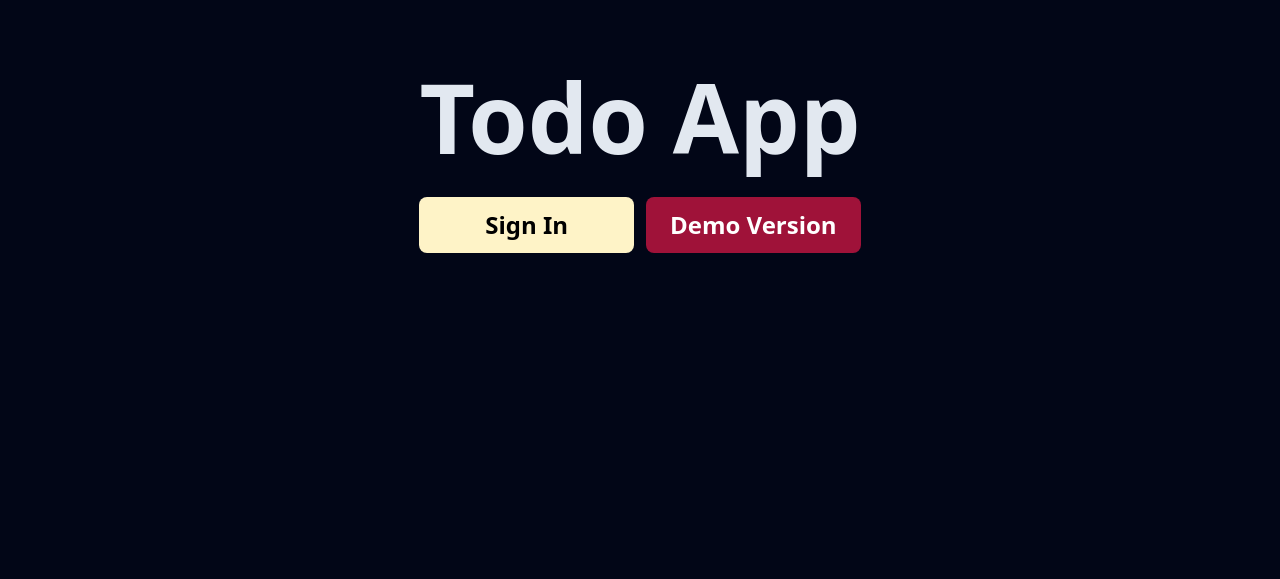
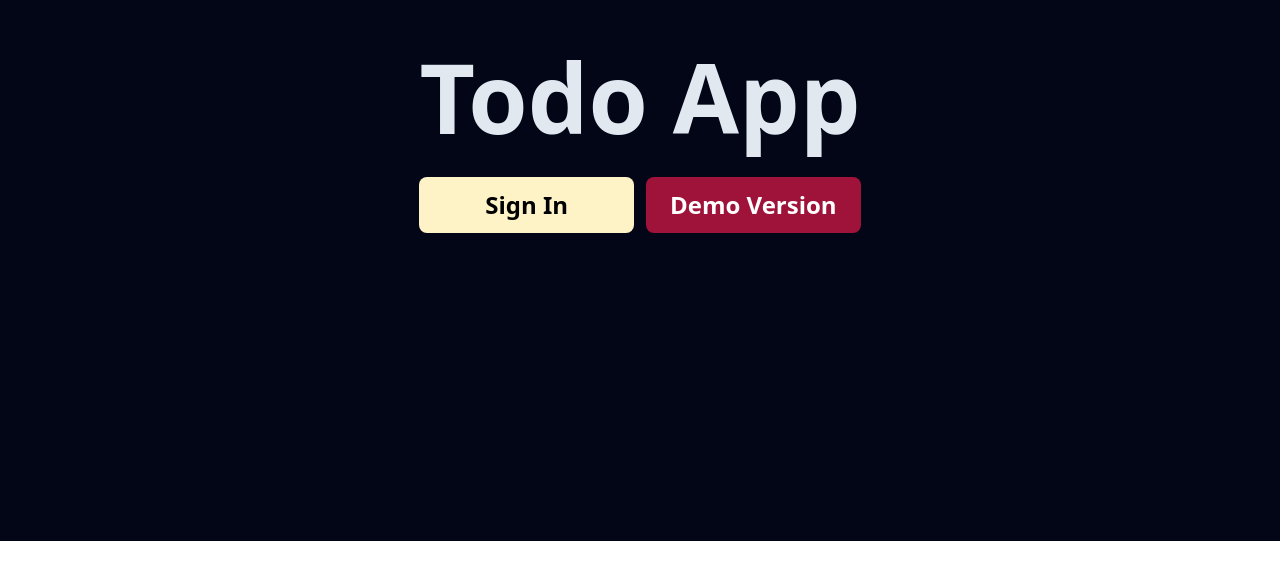
Before and after one commit to Jerome-study/todo-app-postgres, a React (Vite) app in the folder frontend/: page / in a window 1280 px wide. Shown: the part 259-838 px from the top of the page. After the commit the page ends 800 px from the top, so only its background shows below. Built offline with nearby package versions, Linux system fonts and the light colour scheme.

Commit message:
navigation bar and protected routes design half finished

```diff
--- a/frontend/src/App.tsx
+++ b/frontend/src/App.tsx
@@ -1,23 +1,13 @@
 import './App.css';
 import 'react-toastify/dist/ReactToastify.css';
-import { Routes, Route } from 'react-router-dom';
 import { ToastContainer } from 'react-toastify';
-import 'react-toastify/dist/ReactToastify.css';
-import { HomePage } from './pages/home';
-import { DemoPage } from './pages/Demo';
-import { SignInPage } from './pages/SignIn';
-import { SignUpPage } from './pages/SignUp';
+import { Layout } from './Layout';
 
 function App() {
   return(
     <>
       <ToastContainer />
-      <Routes>
-        <Route path='/' element={<HomePage />} />
-        <Route path='/demo' element={<DemoPage />} />
-        <Route path='/signIn' element={<SignInPage />} />
-        <Route path='/signup' element={<SignUpPage />} />
-      </Routes>
+      <Layout />
     </>
   )
 }
--- /dev/null
+++ b/frontend/src/Layout.tsx
@@ -0,0 +1,31 @@
+import { useLocation } from "react-router-dom";
+import { NavigationBar } from "./components/Navigationbar";
+import { PathRouter } from "./Routes";
+import { useState } from "react";
+import { FaArrowLeft } from "react-icons/fa6";
+import { FaArrowRight } from "react-icons/fa6";
+
+export const Layout = () => {
+    const location = useLocation();
+    const [shrink, setShrink] = useState(false)
+    const isValid = location.pathname.includes("user") || location.pathname.includes("profile");
+    return(
+        <>
+            <div className={`${isValid && `lg:grid lg:grid-cols-12`}`}>
+            { isValid &&
+                <div className={`bg-slate-900 ${shrink ? "max-w-80" : "lg:col-span-3"} relative`}>
+                    <div className='fixed bottom-0 lg:sticky lg:top-1/4 w-full bg-slate-900'>
+                        <div onClick={() => setShrink(prev => !prev)} className="transition-all h-20 w-10 bg-slate-800 absolute right-0 top-1/2 text-white flex justify-center items-center rounded-e-full my-auto" style={{ marginRight: "-40px"}}>
+                            {shrink? <FaArrowRight /> : <FaArrowLeft />  }
+                        </div>
+                        <NavigationBar shrink={shrink} />
+                    </div>
+                </div>
+            }
+            <div className={`${shrink ? "lg:col-span-11" : "lg:col-span-9"}`}>
+                <PathRouter />
+            </div>
+            </div>
+        </>
+    )
+}
--- /dev/null
+++ b/frontend/src/Routes.tsx
@@ -0,0 +1,24 @@
+import { Routes, Route, Navigate } from "react-router-dom";
+import { HomePage } from './pages/home';
+import { DemoPage } from './pages/Demo';
+import { SignInPage } from './pages/SignIn';
+import { SignUpPage } from './pages/SignUp';
+import { UserHomePage } from './pages/Protected/User';
+import { ProfilePage } from "./pages/Protected/Profile";
+
+export const PathRouter = () => {
+    return(
+        <>
+            <Routes>
+                <Route path='/' element={<HomePage />} />
+                <Route path='/demo' element={<DemoPage />} />
+                <Route path='/signIn' element={<SignInPage />} />
+                <Route path='/signup' element={<SignUpPage />} />
+                <Route path='/user' element={<UserHomePage />} />
+                <Route path='/profile' element={<ProfilePage />} />
+                <Route path='*' element={<Navigate to={"/404"}/>}/>
+                <Route path='/404' element={<a href="/user">Redirect</a>} />
+            </Routes>
+        </>
+    )
+}
--- a/frontend/src/components/Home.tsx
+++ b/frontend/src/components/Home.tsx
@@ -3,16 +3,20 @@ import { Link } from "react-router-dom"
 export const HomeComponent = () => {
     return(
         <>
-            <div className="h-screen flex justify-center items-center">
+            <div>
                 <div>
                     <h1 className="text-slate-200 text-6xl md:text-7xl lg:text-8xl font-black text-center">Todo App</h1>
                     <div className="mt-5 lg:mt-8 grid lg:grid-cols-2 gap-3 w-50">
-                        <button className="text-black text-2xl bg-amber-100 py-3 font-black rounded-lg hover:bg-amber-50">
-                            <Link to={"/signIn"}>Sign In</Link>
-                        </button>
-                        <button className="text-white text-2xl bg-rose-800 py-3 font-black rounded-lg hover:bg-rose-700">
-                            <Link to={"/demo"}>Demo Version</Link>
-                        </button>
+                        <Link to="/signIn">
+                            <button className="text-black text-2xl bg-amber-100 w-full p-3 font-black rounded-lg hover:bg-amber-50">
+                                Sign In
+                            </button>
+                        </Link>
+                        <Link to="/demo">
+                            <button className="text-white text-2xl bg-rose-800 p-3 w-full font-black rounded-lg hover:bg-rose-700">
+                                Demo Version
+                            </button>
+                        </Link>
                     </div>
                 </div>
             </div>
--- /dev/null
+++ b/frontend/src/components/Navigationbar.tsx
@@ -0,0 +1,30 @@
+import { FaHome } from "react-icons/fa";
+import { CgProfile } from "react-icons/cg";
+import { IoSettingsSharp } from "react-icons/io5";
+import { NavLink } from "react-router-dom";
+
+export const NavigationBar = ({ shrink } : any) => {
+
+    return(
+        <>
+            <div className="py-2 px-12 lg:px-0 lg:flex lg:h-5/6 lg:items-center">
+                <div className="flex justify-between lg:gap-7 lg:flex-col w-full">
+                    <NavLink to={"/user"} className={({ isActive }) =>`${isActive && "bg-slate-800 p-1.5 rounded-xl lg:rounded-none"} lg:py-5 px-3 flex items-center gap-10 ${shrink && "lg:justify-center lg:p-0"}`}>
+                        <FaHome color="#fff" size={"1.8rem"}/>
+                        <h1 className={`${shrink ? "lg:hidden" : "lg:block"} hidden font-black text-white text-2xl`}>Home</h1>
+                    </NavLink>
+
+                    <NavLink to={"/profile"} className={({ isActive }) =>`${isActive && "bg-slate-800"} lg:py-5 px-3 flex items-center gap-10  ${shrink && "lg:justify-center lg:p-0"} `}>
+                        <CgProfile color="#fff" size={"1.8rem"}/>
+                        <h1 className={`${shrink ? "lg:hidden" : "lg:block"} hidden font-black text-white text-2xl`}>Profile</h1>
+                    </NavLink>
+
+                    <div className={` ${shrink && "lg:justify-center"} lg:py-5 px-3 flex items-center gap-10`}>
+                        <IoSettingsSharp color="#fff" size={"1.8rem"}/>
+                        <h1 className={`${shrink ? "lg:hidden" : "lg:block"} hidden font-black text-white text-2xl`}>Settings</h1>
+                    </div>
+                </div>
+            </div>
+        </>
+    )
+}
--- /dev/null
+++ b/frontend/src/components/Profile.tsx
@@ -0,0 +1,5 @@
+export const ProfileComponent = () => {
+    return(
+        <h1 className="text-white text-7xl">Profile Page</h1>
+    )
+}
--- /dev/null
+++ b/frontend/src/components/User/List.tsx
@@ -0,0 +1,18 @@
+import { MdDeleteForever } from "react-icons/md";
+import { FaEdit } from "react-icons/fa";
+
+export const List = () => {
+    const date = new Date().toLocaleDateString();
+    return(
+        <>
+            <div className="bg-slate-800  h-fit p-5 rounded-xl flex items-center justify-between">
+            <h1 className="text-white font-black text-md lg:text-xl">Todo</h1>
+            <div className="flex items-center gap-2">
+                <MdDeleteForever color="rgb(159 18 57)" size={"2rem"} />
+                <FaEdit color="rgb(255 251 235)" size={"1.5rem"}/>
+                <span className="text-slate-400">{date}</span>
+            </div>
+        </div>
+        </>
+    );
+};
--- /dev/null
+++ b/frontend/src/components/User/User.tsx
@@ -0,0 +1,32 @@
+import { useState } from "react"
+import { List } from "./List"
+
+export const UserHomeComponent = () => {
+    const [viewAll, setViewAll] = useState(false);
+    return(
+        <>
+            <div className="lg:max-w-screen-lg mx-auto">
+                <h1 className="text-white font-black text-center text-4xl">Welcome Back Jerome!</h1>
+                <h1 className="text-white text-3xl mt-10 font-black">Your Task</h1>
+                <div className={`mt-12 grid gap-8 ${viewAll? "max-h-full" : "max-h-96"} overflow-auto`}>
+                    <List />
+                    <List />
+                    <List />
+                    <List />
+                    <List />
+                    <List />
+                    <List />
+                    <List />
+                    <List />
+                    <List />
+                    <List />
+                    <List />
+                    <List />
+                    <List />
+                </div>
+                <button className={`text-white mt-3 ${viewAll && "mb-12 lg:mb-0"}`} onClick={() => setViewAll(prev => !prev)}>{viewAll? "Shrink" : "View All"}</button>
+            </div>
+
+        </>
+    )
+}
--- /dev/null
+++ b/frontend/src/pages/Protected/Profile.tsx
@@ -0,0 +1,11 @@
+import { ProfileComponent } from "../../components/Profile"
+
+export const ProfilePage = () => {
+    return(
+        <>
+            <main className="min-h-screen bg-slate-950 py-5 px-10">
+                <ProfileComponent />
+            </ main>
+        </>
+    )
+}
--- /dev/null
+++ b/frontend/src/pages/Protected/User.tsx
@@ -0,0 +1,11 @@
+import { UserHomeComponent } from "../../components/User/User";
+
+export const UserHomePage = () => {
+    return(
+        <>
+            <main className="min-h-screen bg-slate-950 py-5 px-3">
+                <UserHomeComponent />
+            </ main>
+        </>
+    )
+}
--- a/frontend/src/pages/home.tsx
+++ b/frontend/src/pages/home.tsx
@@ -2,7 +2,7 @@ import { HomeComponent } from "../components/Home"
 
 export const HomePage = () => {
     return(
-        <main className="bg-slate-950 py-5">
+        <main className="min-h-screen flex justify-center items-center bg-slate-950 py-5">
             <HomeComponent />
         </ main>
     )
```
